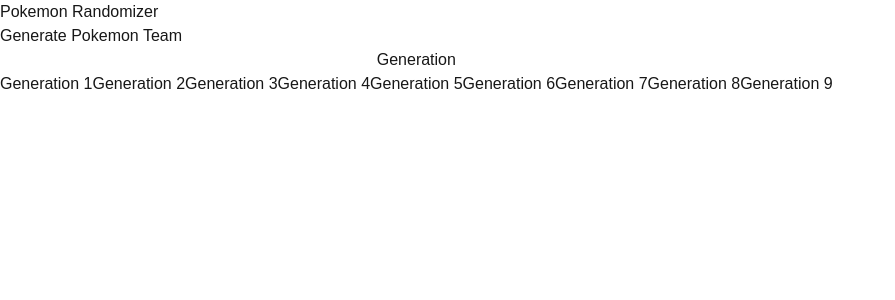
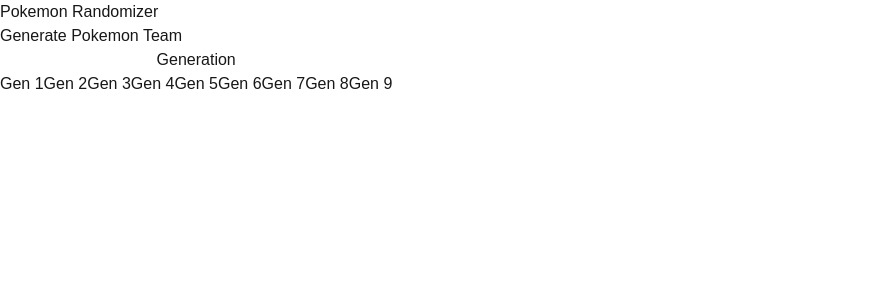
Before and after one commit to bryaneperez/PokeRandomizer-Project, a Next.js app in the folder poke-randomizer/: page / in a window 1280 px wide. Shown: the top 300 px of the page, without its empty margins (0-895 px from the left). Built offline with nearby package versions, Linux system fonts and the light colour scheme.

Commit message:
Dropdown

```diff
--- a/poke-randomizer/src/app/components/Dropdown.tsx
+++ b/poke-randomizer/src/app/components/Dropdown.tsx
@@ -2,22 +2,20 @@
 
 const Dropdown = () => {
   return (
-    <div>
-        <button className="dropdown">
+        <button className="group relative bg-gray-200 px-4 rounded text-black py-2 hover:bg-gray-300">
             Generation
-            <div className="dropdownelement">
-                <a className="active">Generation 1</a>
-                <a>Generation 2</a>
-                <a>Generation 3</a>
-                <a>Generation 4</a>
-                <a>Generation 5</a>
-                <a>Generation 6</a>
-                <a>Generation 7</a>
-                <a>Generation 8</a>
-                <a>Generation 9</a>
+            <div className="absolute bg-gray-200 top-full right-0 rounded-lg p-4 mt-1 shadow-md scale-y-0 group-focus:scale-y-100 origin-top duration-200">
+                <a className="active">Gen 1</a>
+                <a>Gen 2</a>
+                <a>Gen 3</a>
+                <a>Gen 4</a>
+                <a>Gen 5</a>
+                <a>Gen 6</a>
+                <a>Gen 7</a>
+                <a>Gen 8</a>
+                <a>Gen 9</a>
             </div>
         </button>
-    </div>
   )
 }
 
--- a/poke-randomizer/src/app/globals.css
+++ b/poke-randomizer/src/app/globals.css
@@ -32,11 +32,4 @@
   @apply bg-gray-200 px-4 rounded text-black py-2 hover:bg-gray-300
 }
 
-.dropdown{
-  @apply  bg-gray-200 px-4 rounded text-black py-2 group relative hover:bg-gray-300
 }
-
-.dropdownelement {
-  @apply absolute top-full right-0 rounded-lg p-3 mt-1 shadow-md scale-y-0 group-focus:scale-y-100 origin-top duration-200
-}
-}
--- a/poke-randomizer/src/app/page.tsx
+++ b/poke-randomizer/src/app/page.tsx
@@ -7,6 +7,5 @@
       <Generate></Generate>
       <Dropdown></Dropdown>
     </p>
-
   </div>
 }
```
